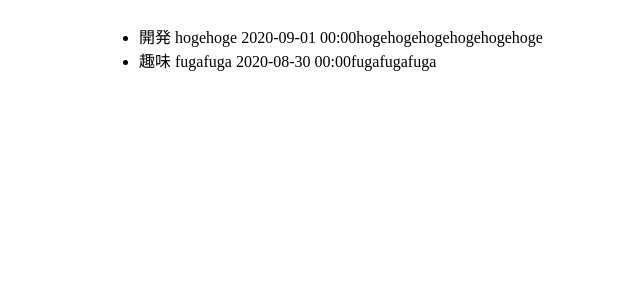
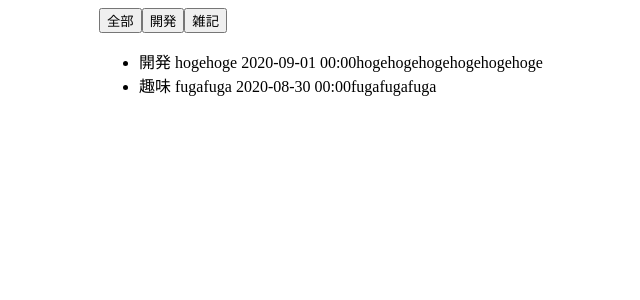
Before and after one commit to dsk52/sandbox-vue, a Vue app: page / in a window 1280 px wide. Shown: the top 300 px of the page, without its empty margins (29-669 px from the left). Built offline with nearby package versions, Linux system fonts and the light colour scheme.

Commit message:
ページ用コンポーネント作成　処理移動

```diff
--- a/src/App.vue
+++ b/src/App.vue
@@ -3,7 +3,7 @@
     <Container>
       <div class="wrapper">
         <main class="main">
-          <PostList :posts="posts" />
+          <PostArea :posts="posts" />
         </main>
         <aside class="sidebar">
           <TimeLine />
@@ -16,13 +16,13 @@
 <script>
   import Container from './layouts/Container'
   import TimeLine from './components/TimeLine'
-  import PostList from './components/PostList'
+  import PostArea from './views/PostArea'
 
   export default {
     components: {
       Container,
       TimeLine,
-      PostList
+      PostArea
     },
 
     data() {
--- /dev/null
+++ b/src/views/PostArea.vue
@@ -0,0 +1,40 @@
+<template>
+  <div>
+    <div>
+      <button>全部</button>
+      <button>開発</button>
+      <button>雑記</button>
+    </div>
+    <PostList :posts="posts" />
+  </div>
+</template>
+
+<script>
+import PostList from '../components/PostList'
+export default {
+  components: {
+    PostList
+  },
+
+  props: {
+    posts: Array
+  },
+
+  data() {
+    return {
+
+    }
+  },
+
+  methods: {
+    fetch: function () {
+
+      // TODO App を特定してfetchなメソッド使う(仮)
+    }
+  },
+}
+</script>
+
+<style>
+
+</style>
```
